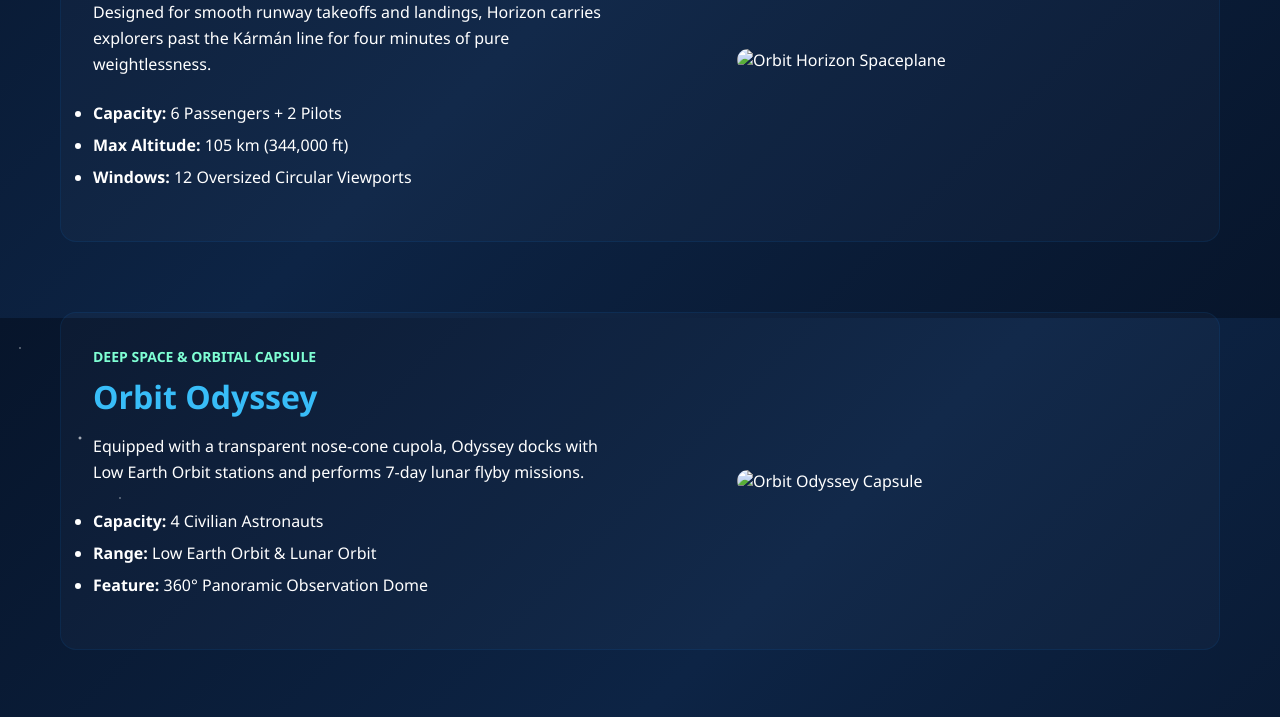
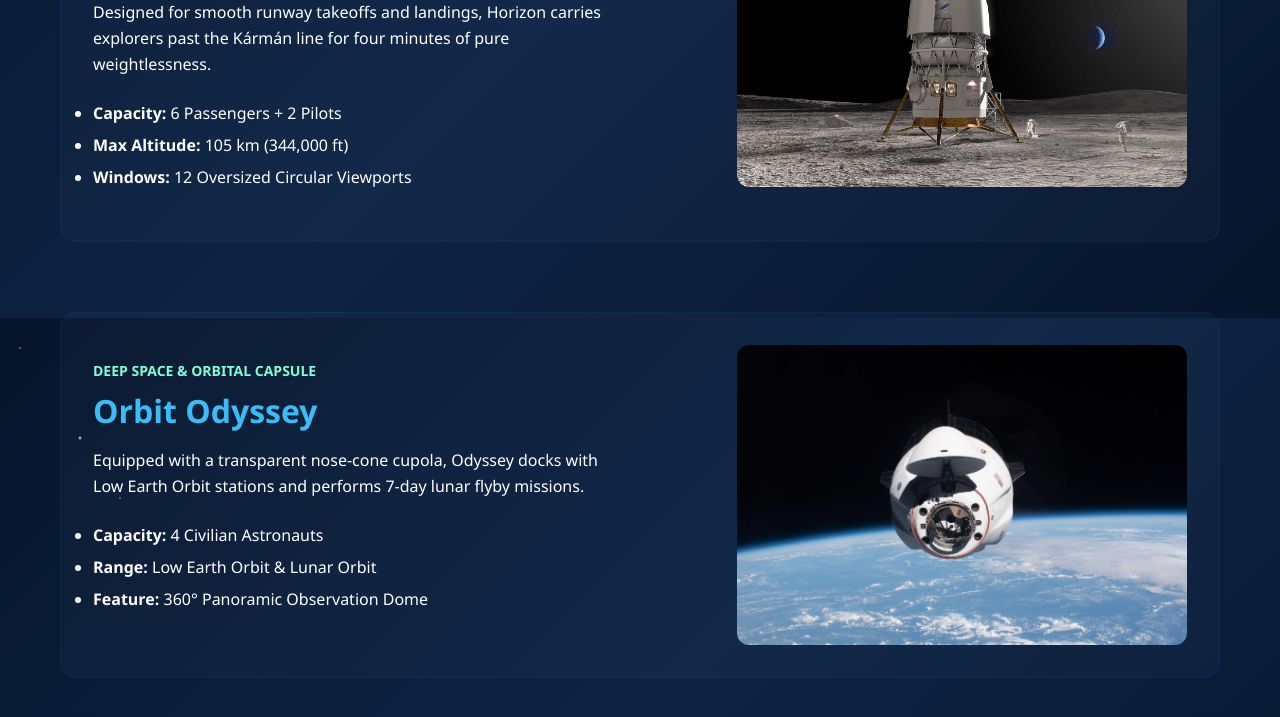
Before and after one commit to retnziy/Orbit, a plain HTML site: page spacecraft.html in a window 1280 px wide. Shown: the part 482-1199 px from the top of the page. Drawn offline with Linux system fonts and the light colour scheme.

Commit message:
Fix Spacecraft image paths to pic folder

```diff
--- a/spacecraft.html
+++ b/spacecraft.html
@@ -58,7 +58,7 @@
         <li><strong>Windows:</strong> 12 Oversized Circular Viewports</li>
       </ul>
     </div>
-   <img src="Lunar.jpg" alt="Orbit Horizon Spaceplane" style="width: 450px; max-width: 100%; border-radius: 12px;">
+   <img src="pic/Lunar.jpg" alt="Orbit Horizon Spaceplane" style="width: 450px; max-width: 100%; border-radius: 12px;">
   </section>
 
 
@@ -76,7 +76,7 @@
         <li><strong>Feature:</strong> 360° Panoramic Observation Dome</li>
       </ul>
     </div>
-    <img src="Earth-exp.jpg" alt="Orbit Odyssey Capsule" style="width: 450px; max-width: 100%; border-radius: 12px;">
+    <img src="pic/Earth-exp.jpg" alt="Orbit Odyssey Capsule" style="width: 450px; max-width: 100%; border-radius: 12px;">
   </section>
 
 
```
